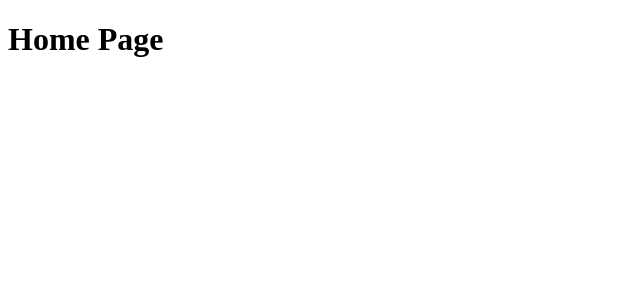
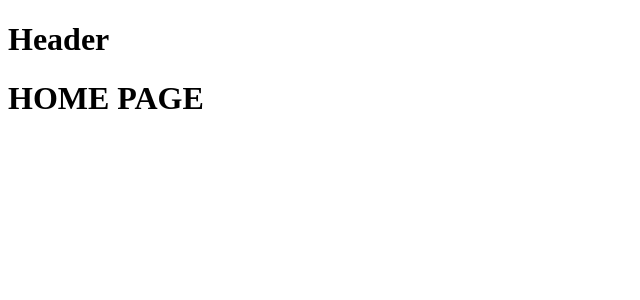
Before and after one commit to sandricoprovo/bueuely, a Svelte app: page / in a window 1280 px wide. Shown: the top 300 px of the page, without its empty margins (0-640 px from the left). Built offline with nearby package versions, Linux system fonts and the light colour scheme.

Commit message:
feat(nav): adds basic routing

```diff
--- a/index.html
+++ b/index.html
@@ -1,13 +1,16 @@
 <!DOCTYPE html>
 <html lang="en">
+
     <head>
         <meta charset="UTF-8" />
         <link rel="icon" type="image/svg+xml" href="/vite.svg" />
         <meta name="viewport" content="width=device-width, initial-scale=1.0" />
-    <title>Vite + Svelte + TS</title>
+        <title>Bueuely</title>
     </head>
+
     <body>
         <div id="app"></div>
         <script type="module" src="/src/main.ts"></script>
     </body>
+
 </html>
--- a/package.json
+++ b/package.json
@@ -18,6 +18,7 @@
         "@tsconfig/svelte": "^4.0.1",
         "svelte": "^3.57.0",
         "svelte-check": "^2.10.3",
+        "svelte-routing": "^1.8.9",
         "tslib": "^2.5.0",
         "typescript": "^5.0.2",
         "vite": "^4.3.2"
--- a/src/App.svelte
+++ b/src/App.svelte
@@ -1,8 +1,29 @@
 <script lang="ts">
+    import { Router, Route } from 'svelte-routing';
+    import Header from './components/Header.svelte';
+    // Routes
+    import Home from './routes/Home.svelte';
+    import Login from './routes/Login.svelte';
+    import NotFound from './routes/NotFound.svelte';
+
+    export let url = '';
 </script>
 
 <main>
-    <h1>Home Page</h1>
+    <Router {url}>
+        <Header />
+        <main>
+            <Route path="/login">
+                <Login />
+            </Route>
+            <Route path="/">
+                <Home />
+            </Route>
+            <Route path="*">
+                <NotFound />
+            </Route>
+        </main>
+    </Router>
 </main>
 
 <style>
--- /dev/null
+++ b/src/components/Header.svelte
@@ -0,0 +1,9 @@
+<script lang="ts">
+</script>
+
+<header>
+    <h1>Header</h1>
+</header>
+
+<style>
+</style>
--- /dev/null
+++ b/src/routes/Home.svelte
@@ -0,0 +1,9 @@
+<script lang="ts">
+</script>
+
+<div>
+    <h1>HOME PAGE</h1>
+</div>
+
+<style>
+</style>
--- /dev/null
+++ b/src/routes/Login.svelte
@@ -0,0 +1,9 @@
+<script lang="ts">
+</script>
+
+<div>
+    <h1>LOGIN PAGE</h1>
+</div>
+
+<style>
+</style>
--- /dev/null
+++ b/src/routes/NotFound.svelte
@@ -0,0 +1,9 @@
+<script lang="ts">
+</script>
+
+<div>
+    <h1>404 PAGE</h1>
+</div>
+
+<style>
+</style>
```
Also changed, not shown: 1 other file (tests, documents, lock files or other folders). Lines whose indentation alone changed are shown as unchanged.
